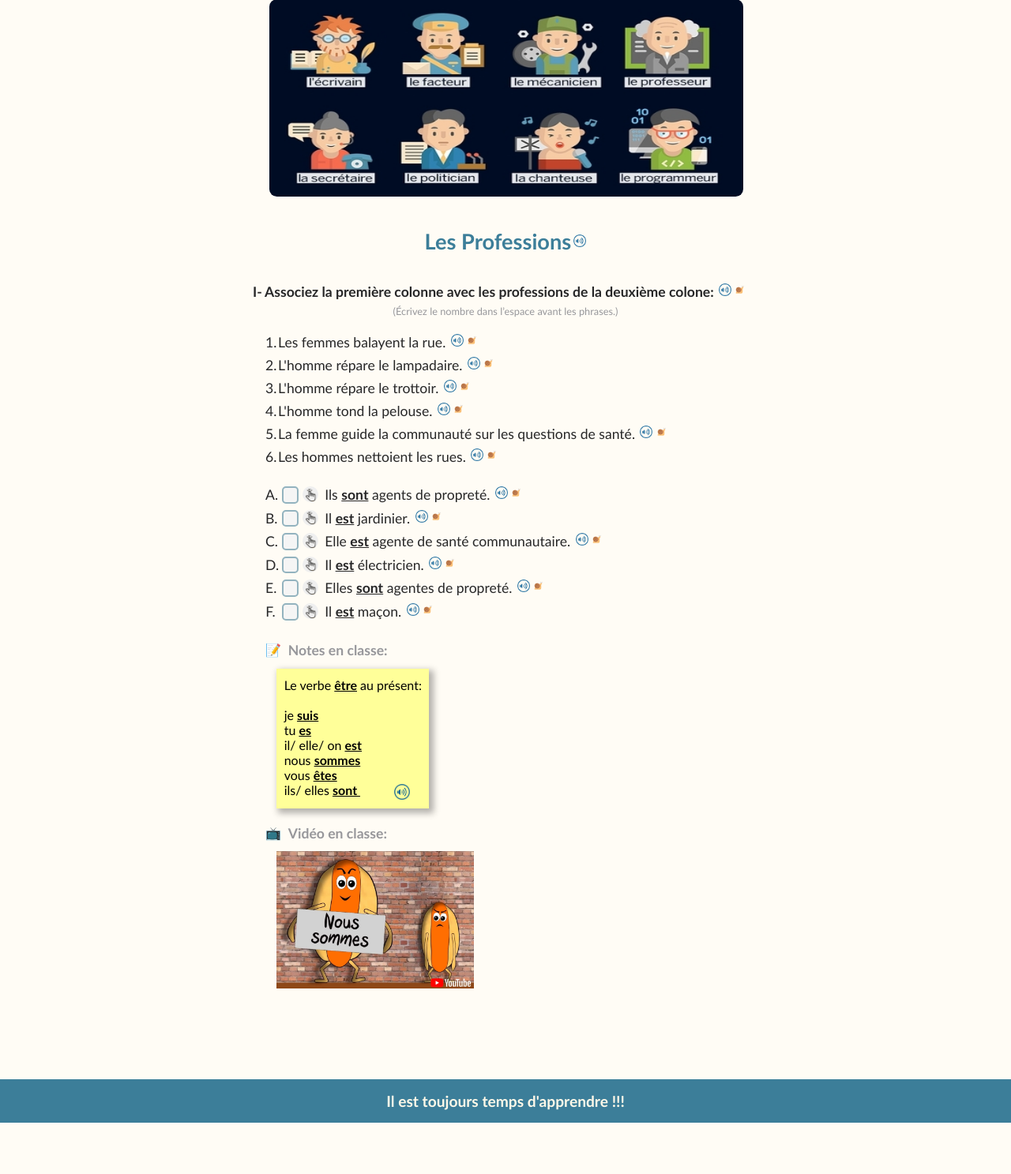
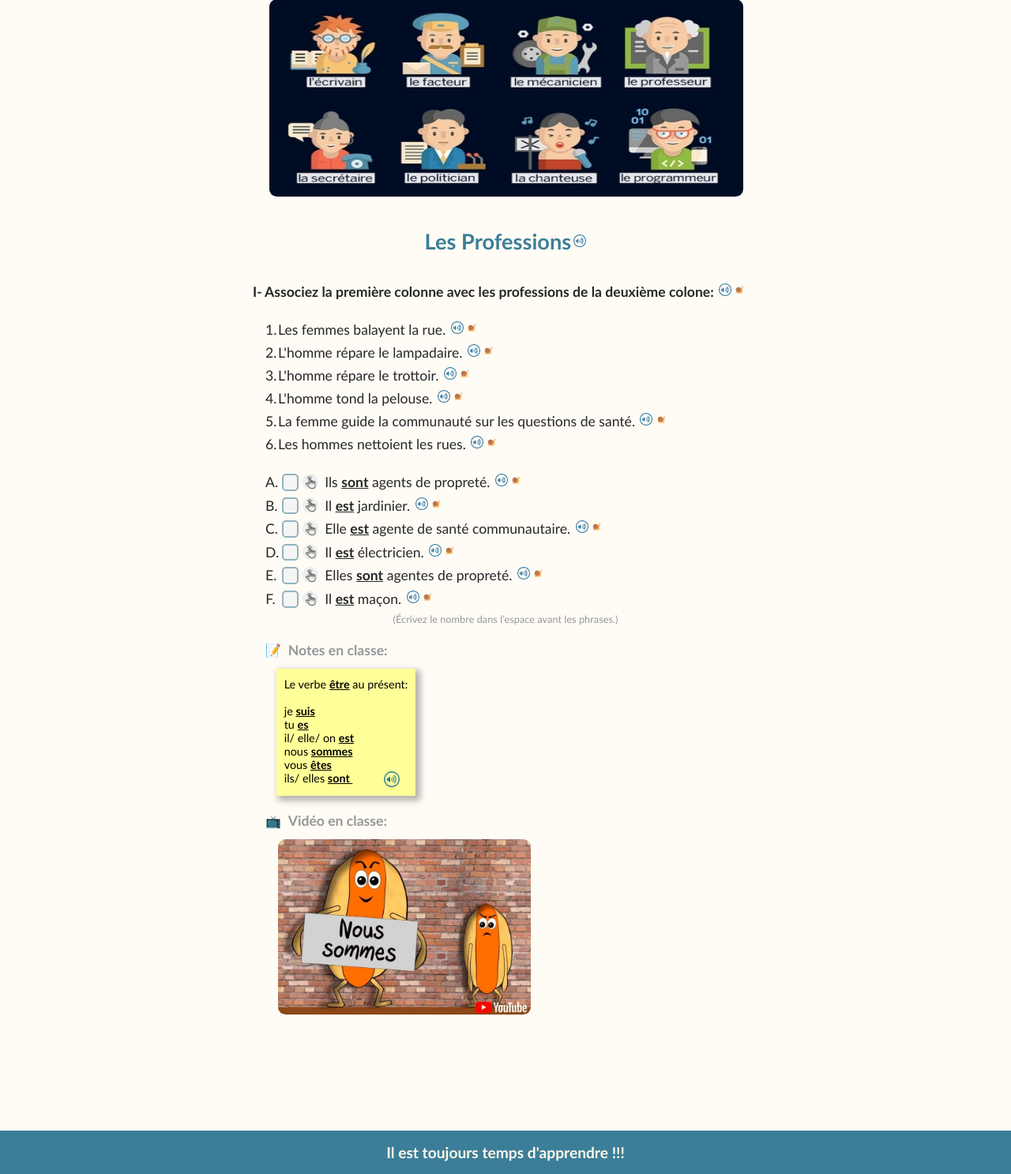
Before and after one commit to JoubertColin/Template_french, a Flask app: page /classes in a window 1280 px wide. Shown: the part 145-1632 px from the top of the page at 79% size. Before the commit the page ends 1567 px from the top, so only its background shows below. Run offline with Flask 3, Linux system fonts and the light colour scheme.

Commit message:
Update style.

```diff
--- a/static/style.css
+++ b/static/style.css
@@ -230,6 +230,7 @@ body {
   background-color: #FFFF99;
   padding: 0.7rem 0.6rem 0.7rem 0.6rem;
   box-shadow: 0.25rem 0.25rem 0.5rem 0.1rem #0000004d;
+  font-size: 0.9rem;
 }
 
 footer {
--- a/templates/aula_02.html
+++ b/templates/aula_02.html
@@ -12,8 +12,6 @@
 
 <!--    ###  First Questionnaire  ###    -->
 {{ text("margin-top-2 bold", "I-", "Associez la première colonne avec les professions de la deuxième colone:", "020", show_text_02=True) }}
-
-{{ instructions("", "(Écrivez le nombre dans l’espace avant les phrases.)") }}
 
 {{ model_02("margin-top-1_3", "1.", "1", "", "Les femmes balayent la rue.", "021", show_button=False) }}
 
@@ -39,6 +37,8 @@
 
 {{ model_02("", "F.", "6", "3", "Il <strong><u>est</u></strong> maçon.", "032") }}
 
+{{ instructions("", "(Écrivez le nombre dans l’espace avant les phrases.)") }}
+
 {{ notes("margin-top-1_3 align-items", "📝 ","gray bold", "&ensp;Notes en classe:"," Le verbe <strong><u>être</u></strong> au présent: <br><br>  je <strong><u>suis</u></strong> <br> tu <strong><u>es</u></strong> <br> il/ elle/ on <strong><u>est</u></strong> <br> nous <strong><u>sommes</u></strong> <br> vous <strong><u>êtes</u></strong> <br> ils/ elles <strong><u>sont </u></strong>&emsp;&emsp;&emsp;", "059") }}
 
 {{ videos("margin-top-1_3 align-items", "📺 ","gray bold", "&ensp;Vidéo en classe:","https://www.youtube.com/watch?v=z2IrJ0DB0Xg", "etre.jpg") }}
--- a/templates/partials/componentes.html
+++ b/templates/partials/componentes.html
@@ -200,7 +200,7 @@
             </div>
             <div class="content-blocks-02">
                 <a href="{{ video }}">
-                <img class="imagem-02" width="250px" height="auto" src="static/imagens/{{ image }}">
+                <img class="image-01" width="320px" height="auto" src="static/imagens/{{ image }}">
                 </a>
             </div>
 
```
